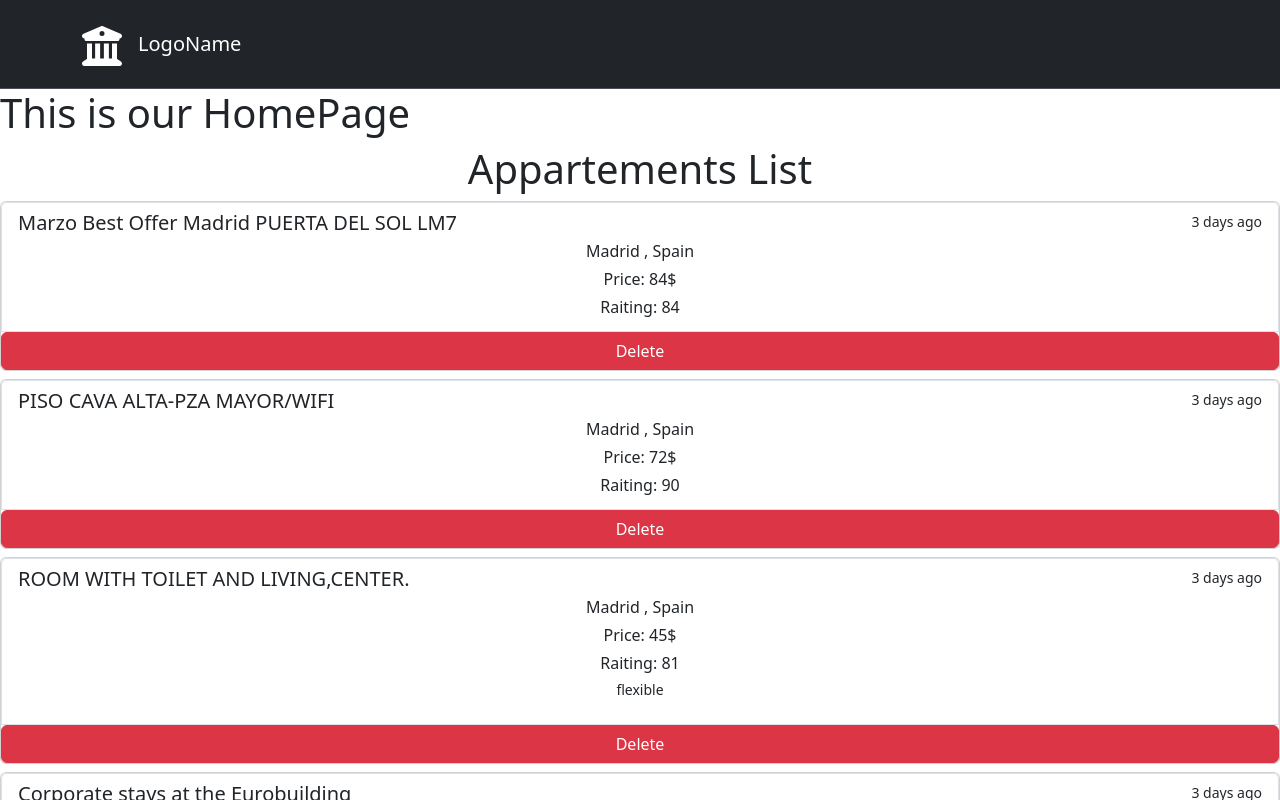
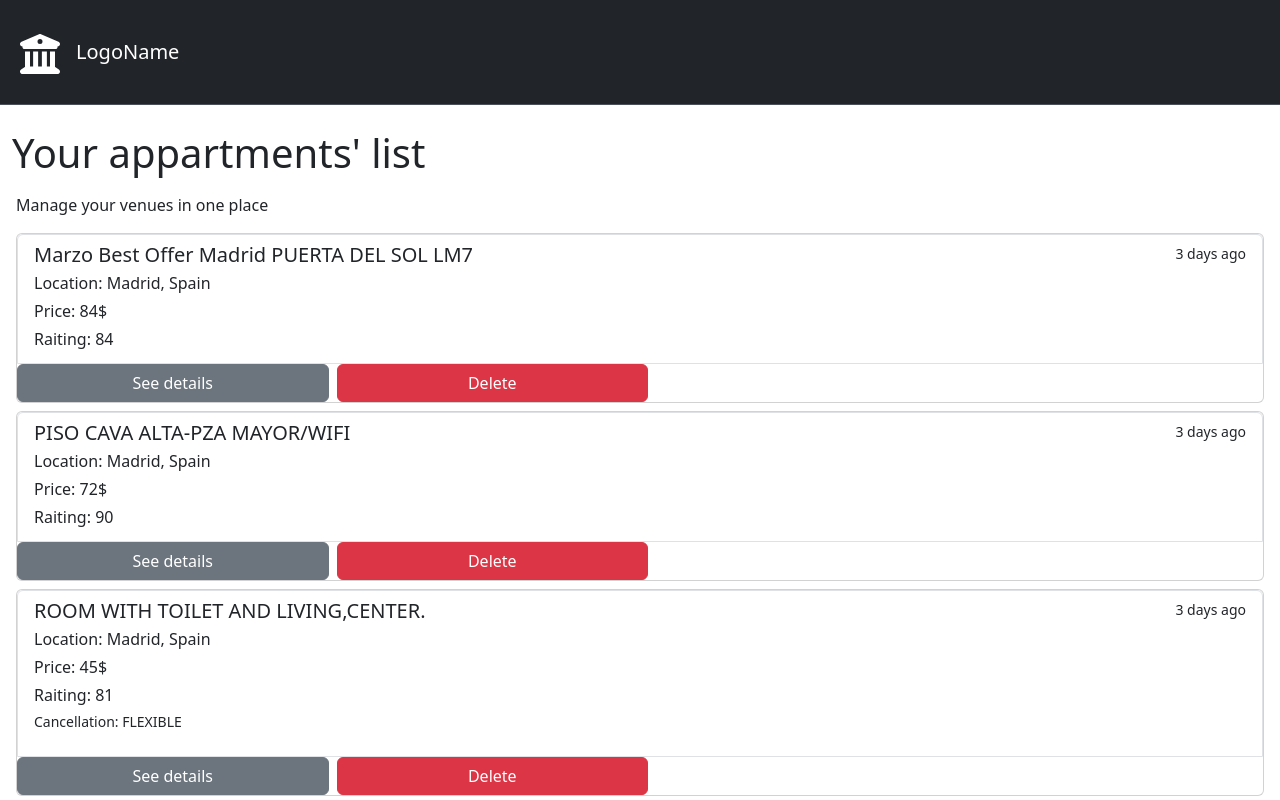
Before and after one commit to Ahmd-zaidan8a8/Apartment-Rentals-Admin, a React (Vite) app: page / in a window 1280 px wide. Shown: the top 800 px of the page. Built offline with nearby package versions, Linux system fonts and the light colour scheme.

Commit message:
bootstrap small changes

```diff
--- a/src/components/List.jsx
+++ b/src/components/List.jsx
@@ -8,8 +8,8 @@ const List = ({ apartementList, onDelete }) => {
   });
 
   return (
-    <div className="list-group text-center">
-      <h1>Appartements List</h1>
+    <div className="list-group text-left p-2 m-1">
+      <p className="text-left">Manage your venues in one place</p>
       {list.length === 0 && <p>No items found.</p>}
       {list}
     </div>
--- a/src/components/ListItem.jsx
+++ b/src/components/ListItem.jsx
@@ -2,6 +2,7 @@ import { Link } from "react-router-dom";
 
 const ListItem = ({ item, onDelete }) => {
   return (
+
     <div className="card mb-2">
       <Link
         to="/items/:itemDetail"
@@ -12,24 +13,30 @@ const ListItem = ({ item, onDelete }) => {
           <h5 className="mb-1">{item.name}</h5>
           <small>3 days ago</small>
         </div>
-        <p className="mb-1">
-          {item.city} , {item.country}
+        <p className="mb-1">{`Location:
+          ${item.city}, ${item.country}`}
         </p>
         <p className="mb-1">Price: {item.price}$</p>
         <p className="mb-1">Raiting: {item["review_scores_rating"]}</p>
         <small>
-          {item.cancellation_policy === "flexible" && <p>flexible</p>}
+          {item.cancellation_policy === "flexible" && <p>Cancellation: FLEXIBLE</p>}
         </small>
       </Link>
+      <div>
+      <button className="btn btn-secondary
+      col-3 inline-block me-2"
+      >See details</button>
       <button
-        className="btn btn-danger"
+        className="btn btn-danger col-3 inline-block"
         onClick={() => {
           onDelete(item.id);
         }}
       >
         Delete
       </button>
+      </div>
     </div>
+
   );
 };
 
--- a/src/components/Navbar.jsx
+++ b/src/components/Navbar.jsx
@@ -7,7 +7,7 @@ const Navbar = () => {
         className="navbar bg-dark border-bottom border-body"
         data-bs-theme="dark"
       >
-        <div className="container">
+        <div className="container m-2">
           <a className="navbar-brand" href="#">
             <FaBuildingColumns size={40} />
             <span style={{ display: "inline-block", padding: "1rem" }}>
--- a/src/pages/HomePage.jsx
+++ b/src/pages/HomePage.jsx
@@ -16,8 +16,8 @@ const HomePage = () => {
   };
 
   return (
-    <div className="HomePage">
-      <h1>This is our HomePage</h1>
+    <div className="HomePage m-1">
+      <h1 className="m-2 mt-4">Your appartments' list</h1>
       <List apartementList={apartementList} onDelete={handleDelete} />
     </div>
   );
```
